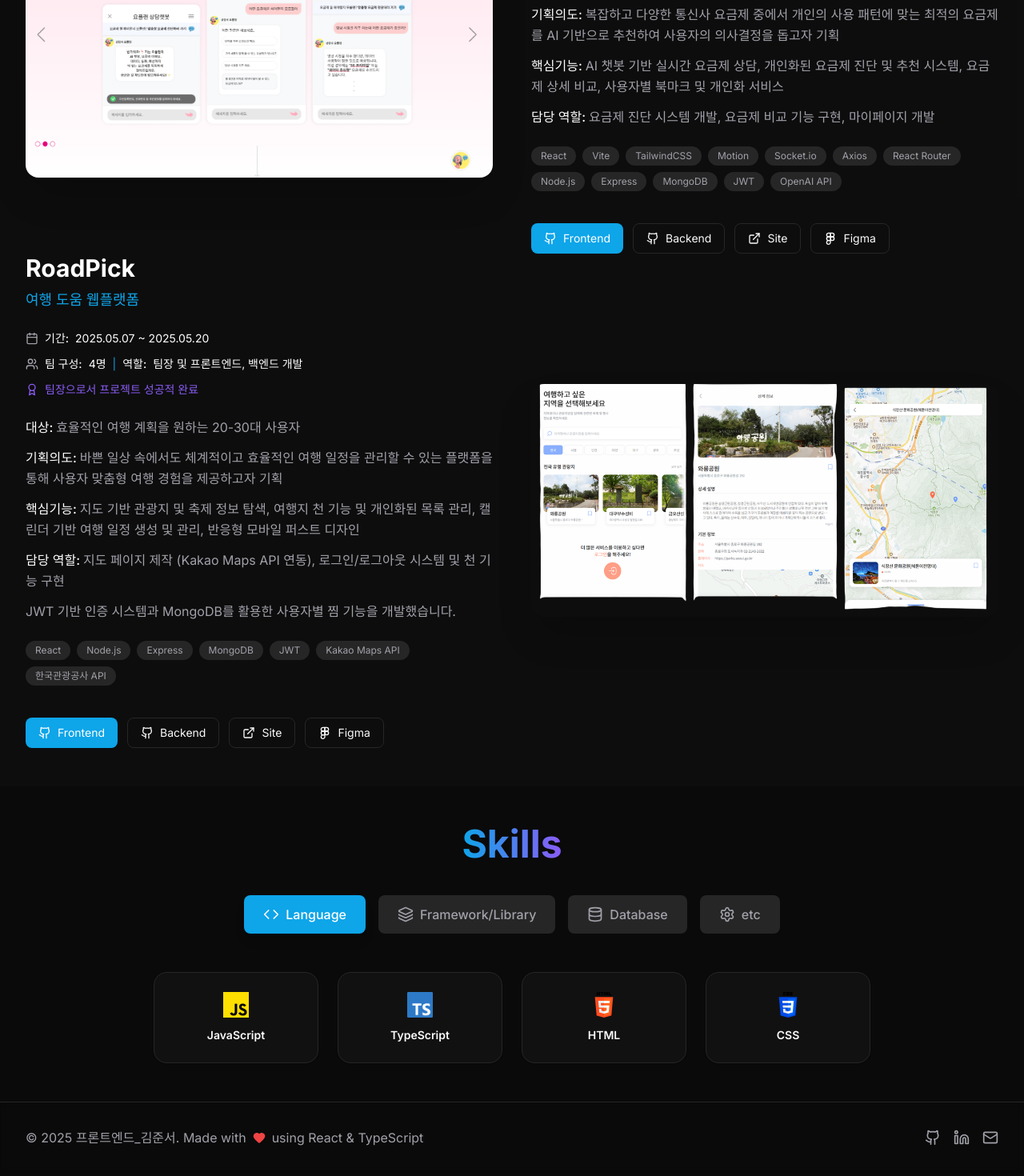
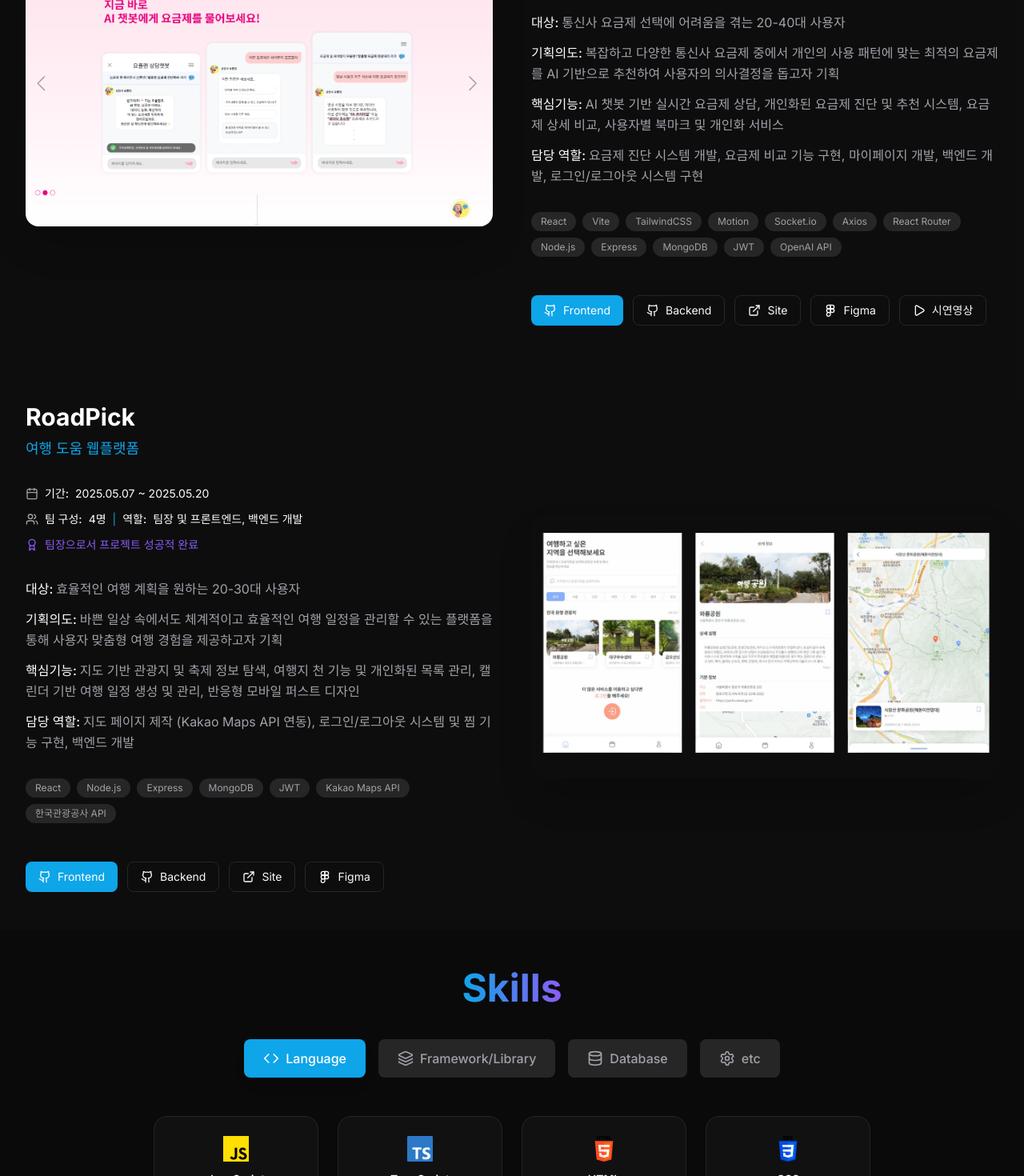
Before and after one commit to KimJunSeo289/portfolio, a React (Vite) app: page / in a window 1280 px wide. Shown: the part 2040-3510 px from the top of the page at 80% size. Built offline with nearby package versions, Linux system fonts and the light colour scheme.

Commit message:
내용정리 및 최적화

```diff
--- a/src/components/Footer.tsx
+++ b/src/components/Footer.tsx
@@ -1,40 +1,15 @@
-import { Github, Linkedin, Mail, Heart } from 'lucide-react';
-
 const Footer = () => {
-  const currentYear = new Date().getFullYear();
 
   return (
     <footer className="border-t border-border bg-background/80 backdrop-blur-sm">
       <div className="container py-8">
         <div className="flex flex-col md:flex-row items-center justify-between gap-4">
           <div className="flex items-center gap-2 text-foreground-secondary">
-            <span>© {currentYear} 프론트엔드_김준서. Made with</span>
-            <Heart className="h-4 w-4 text-red-500 fill-current" />
-            <span>using React & TypeScript</span>
+            <span>© 2025 프론트엔드_김준서_포트폴리오 Made with React & TypeScript</span>
           </div>
 
-          <div className="flex items-center space-x-4">
-            <a
-              href="https://github.com"
-              className="text-foreground-secondary hover:text-primary transition-colors"
-              aria-label="GitHub"
-            >
-              <Github className="h-5 w-5" />
-            </a>
-            <a
-              href="https://linkedin.com"
-              className="text-foreground-secondary hover:text-primary transition-colors"
-              aria-label="LinkedIn"
-            >
-              <Linkedin className="h-5 w-5" />
-            </a>
-            <a
-              href="mailto:junseo@example.com"
-              className="text-foreground-secondary hover:text-primary transition-colors"
-              aria-label="Email"
-            >
-              <Mail className="h-5 w-5" />
-            </a>
+          <div className="text-foreground-secondary">
+            <span>Email: rlawnstj901@gmail.com</span>
           </div>
         </div>
       </div>
--- a/src/components/Navbar.tsx
+++ b/src/components/Navbar.tsx
@@ -14,25 +14,42 @@ const Navbar = () => {
     { name: 'Skills', href: '#skills' },
   ];
 
-  // 스크롤 감지로 활성 섹션 변경
   useEffect(() => {
     const handleScroll = () => {
       const sections = navigation.map((item) => item.href.slice(1));
-      const scrollPosition = window.scrollY + 100;
+      const scrollPosition = window.scrollY + 300;
 
-      for (const section of sections) {
+
+      const skillsElement = document.getElementById('skills');
+      if (skillsElement) {
+        const skillsTop = skillsElement.offsetTop;
+        if (window.scrollY + window.innerHeight * 0.7 >= skillsTop) {
+          setActiveSection('skills');
+          return;
+        }
+      }
+
+      for (let i = sections.length - 1; i >= 0; i--) {
+        const section = sections[i];
+        if (section === 'skills') continue;
+
         const element = document.getElementById(section);
         if (element) {
           const offsetTop = element.offsetTop;
-          const offsetHeight = element.offsetHeight;
 
-          if (scrollPosition >= offsetTop && scrollPosition < offsetTop + offsetHeight) {
+          if (scrollPosition >= offsetTop) {
             setActiveSection(section);
-            break;
+            return;
           }
         }
       }
+
+      if (window.scrollY < 100) {
+        setActiveSection('hero');
+      }
     };
+
+    handleScroll();
 
     window.addEventListener('scroll', handleScroll);
     return () => window.removeEventListener('scroll', handleScroll);
--- a/src/sections/Projects.tsx
+++ b/src/sections/Projects.tsx
@@ -64,7 +64,7 @@ const Projects = () => {
         '대상: 통신사 요금제 선택에 어려움을 겪는 20-40대 사용자',
         '기획의도: 복잡하고 다양한 통신사 요금제 중에서 개인의 사용 패턴에 맞는 최적의 요금제를 AI 기반으로 추천하여 사용자의 의사결정을 돕고자 기획',
         '핵심기능: AI 챗봇 기반 실시간 요금제 상담, 개인화된 요금제 진단 및 추천 시스템, 요금제 상세 비교, 사용자별 북마크 및 개인화 서비스',
-        '담당 역할: 요금제 진단 시스템 개발, 요금제 비교 기능 구현, 마이페이지 개발',
+        '담당 역할: 요금제 진단 시스템 개발, 요금제 비교 기능 구현, 마이페이지 개발, 백엔드 개발, 로그인/로그아웃 시스템 구현 ',
       ],
       tech: [
         'React',
@@ -83,6 +83,7 @@ const Projects = () => {
       frontendGithub: 'https://github.com/ureca-chatbot-team3/Ureca-Chatbot-Team3-Frontend',
       backendGithub: 'https://github.com/ureca-chatbot-team3/Ureca-Chatbot-Team3-Backend',
       demo: 'https://yoplan.vercel.app/',
+      demoVideo: 'https://youtu.be/WNlEKSNukGk?si=7OwJG2_b69Xdbpz7',
       figma:
         'https://www.figma.com/design/CaxLZjtFqQi5twrWLiql1V/3%EC%A1%B0-%7C-%EC%9A%94%ED%94%8C%EB%9E%9C?node-id=16-117&t=nDeQgkd8jKFQ2xSV-1',
       image: yoplanImage,
@@ -99,8 +100,7 @@ const Projects = () => {
         '대상: 효율적인 여행 계획을 원하는 20-30대 사용자',
         '기획의도: 바쁜 일상 속에서도 체계적이고 효율적인 여행 일정을 관리할 수 있는 플랫폼을 통해 사용자 맞춤형 여행 경험을 제공하고자 기획',
         '핵심기능: 지도 기반 관광지 및 축제 정보 탐색, 여행지 천 기능 및 개인화된 목록 관리, 캘린더 기반 여행 일정 생성 및 관리, 반응형 모바일 퍼스트 디자인',
-        '담당 역할: 지도 페이지 제작 (Kakao Maps API 연동), 로그인/로그아웃 시스템 및 천 기능 구현',
-        'JWT 기반 인증 시스템과 MongoDB를 활용한 사용자별 찜 기능을 개발했습니다.',
+        '담당 역할: 지도 페이지 제작 (Kakao Maps API 연동), 로그인/로그아웃 시스템 및 찜 기능 구현, 백엔드 개발',
       ],
       tech: ['React', 'Node.js', 'Express', 'MongoDB', 'JWT', 'Kakao Maps API', '한국관광공사 API'],
       frontendGithub: 'https://github.com/yeji424/road-pick-fe',
@@ -117,14 +117,14 @@ const Projects = () => {
 
     return (
       <div
-        className={`grid lg:grid-cols-2 gap-12 items-center mb-24 ${!isEven ? 'lg:grid-flow-col-dense' : ''}`}
+        className={`grid lg:grid-cols-2 gap-12 items-center ${!isEven ? 'lg:grid-flow-col-dense' : ''}`}
       >
         {/* 텍스트 섹션 */}
         <motion.div
           initial={{ opacity: 0, x: isEven ? -50 : 50 }}
           animate={isInView ? { opacity: 1, x: 0 } : { opacity: 0, x: isEven ? -50 : 50 }}
           transition={{ duration: 0.6, delay: index * 0.2 }}
-          className={`space-y-6 ${!isEven ? 'lg:col-start-2' : ''}`}
+          className={`space-y-6 md:space-y-8 ${!isEven ? 'lg:col-start-2' : ''}`}
         >
           <div className="space-y-2">
             <h3 className="text-2xl lg:text-3xl font-bold">
@@ -135,7 +135,7 @@ const Projects = () => {
             </h4>
 
             {/* 모바일에서만 보이는 이미지 */}
-            <div className="block lg:hidden mt-4">
+            <div className="block lg:hidden mt-6 mb-4">
               <div className="relative group hover:scale-105 transition-transform duration-300">
                 <img
                   src={project.image}
@@ -296,6 +296,17 @@ const Projects = () => {
                     Figma
                   </a>
                 )}
+                {project.demoVideo && (
+                  <a
+                    href={project.demoVideo}
+                    className="flex items-center gap-2 px-4 py-2 border border-border rounded-lg hover:bg-muted/50 transition-colors text-sm"
+                    target="_blank"
+                    rel="noopener noreferrer"
+                  >
+                    <Play className="h-4 w-4" />
+                    시연영상
+                  </a>
+                )}
               </>
             ) : null}
           </div>
@@ -342,7 +353,7 @@ const Projects = () => {
         </motion.div>
 
         {/* Projects List */}
-        <div className="space-y-0">
+        <div className="space-y-16 md:space-y-20 lg:space-y-24">
           {projects.map((project, index) => (
             <ProjectCard key={project.id} project={project} index={index} />
           ))}
--- a/src/sections/Skills.tsx
+++ b/src/sections/Skills.tsx
@@ -106,7 +106,7 @@ const Skills = () => {
   };
 
   return (
-    <section id="skills" className="py-4 lg:py-12" ref={ref}>
+    <section id="skills" className="py-12 lg:py-12" ref={ref}>
       <div className="container">
         <motion.div
           initial={{ opacity: 0, y: 30 }}
--- a/src/types/index.ts
+++ b/src/types/index.ts
@@ -1,4 +1,3 @@
-// 현재 프로젝트에서 실제 사용되는 타입들만 유지
 export interface NavItem {
   name: string;
   href: string;
--- a/src/utils/index.ts
+++ b/src/utils/index.ts
@@ -1,7 +1,3 @@
-// clsx 대신 간단한 커스텀 함수 사용
 export function cn(...classes: (string | undefined | null | false)[]): string {
   return classes.filter(Boolean).join(' ');
 }
-
-// 실제 사용되지 않는 함수들 제거
-// sleep, formatDate, debounce 제거
```
Also changed, not shown: src/assets/roadpick.png.
